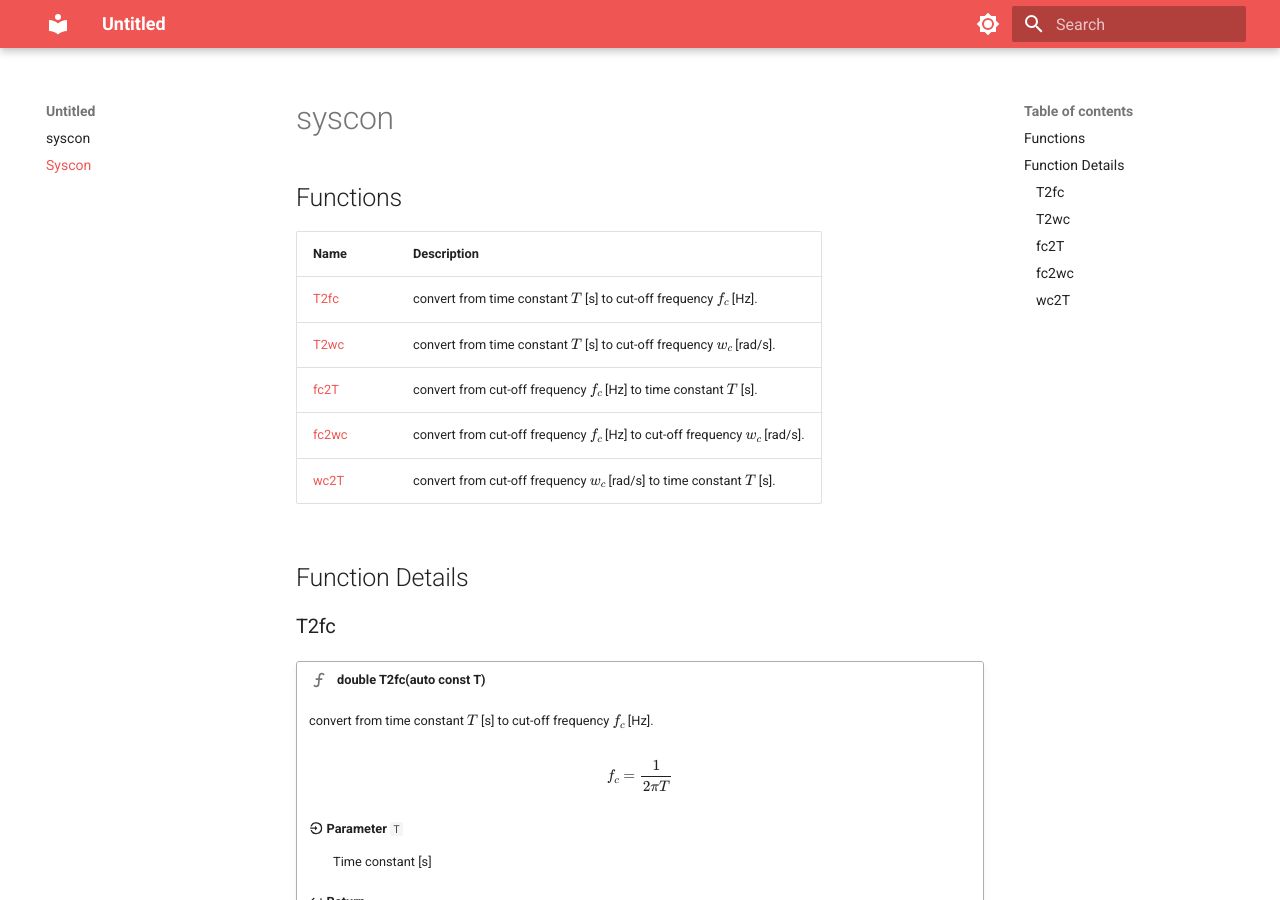
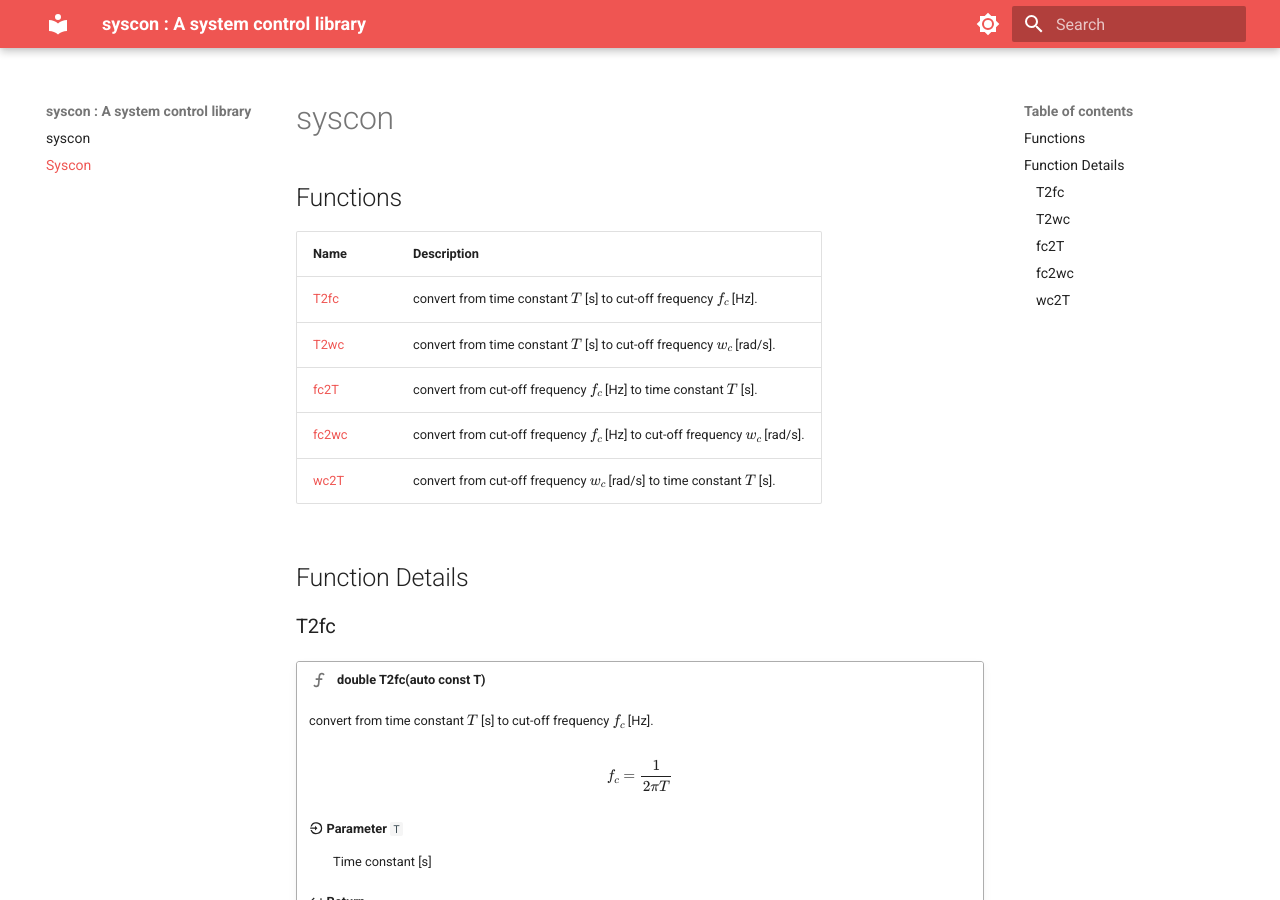
Before and after one commit to harumo11/syscon, an MkDocs documentation site: the page built from docs/docs/syscon/index.md, in a window 1280 px wide and 900 px high. Built offline with MkDocs 1.6.1 and Material for MkDocs 9.7.7, drawn with Linux system fonts in a browser that asks for light colours.

Commit message:
filter.hpp is added documented list

```diff
--- a/docs/doxide.yaml
+++ b/docs/doxide.yaml
@@ -1,5 +1,5 @@
 title: syscon
 description: A systen control library
 files:
+  - "../syscon/filter.hpp"
   - "../syscon/math.hpp"
-  - "../syscon/filter.hpp"
--- a/docs/mkdocs.yaml
+++ b/docs/mkdocs.yaml
@@ -1,4 +1,4 @@
-site_name: Untitled
+site_name: "syscon : A system control library"
 site_description:
 theme:
   name: material
```
Also changed, not shown: 1 other file.
